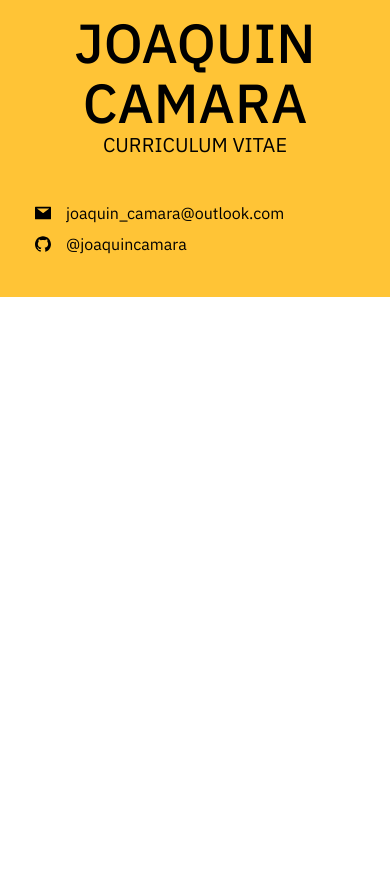
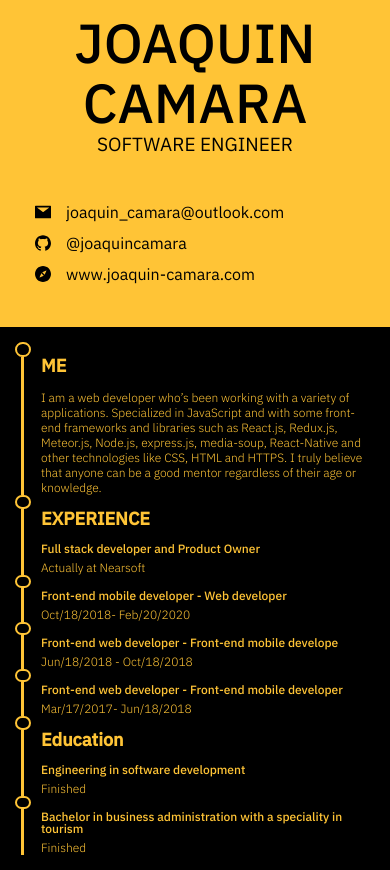
Before and after one commit to joaquincamara/cv-manager, a React (Create React App) app: page / in a window 390 px wide. Before the commit the page ends 844 px from the top, so only its background shows below. Built offline with nearby package versions, Linux system fonts and the light colour scheme.

Commit message:
profesional info component at mobile size done

```diff
--- a/src/App.js
+++ b/src/App.js
@@ -1,12 +1,13 @@
 import React from 'react';
-import logo from './logo.svg';
 import './App.scss';
-import { PresentationInfo } from './components/presentationInfo/presentationInfo';
+import { PresentationInfo } from './components/presentationInfo/PresentationInfo';
+import { ProfesionalInfo } from './components/professionalInfo/ProfesionalInfo';
 
 function App() {
   return (
     <div className='App'>
       <PresentationInfo />
+      <ProfesionalInfo />
     </div>
   );
 }
--- a/src/components/presentationInfo/presentationInfo.jsx
+++ b/src/components/presentationInfo/presentationInfo.jsx
@@ -1,5 +1,5 @@
 import React from 'react';
-import { MailFilled, GithubFilled } from '@ant-design/icons';
+import { MailFilled, GithubFilled, CompassFilled } from '@ant-design/icons';
 
 import './presentationInfo.scss';
 
@@ -10,7 +10,7 @@ export const PresentationInfo = () => {
         <h1>JOAQUIN</h1>
         <h1>CAMARA</h1>
         <p className='presentation-info__name-info__cv-text'>
-          CURRICULUM VITAE
+          SOFTWARE ENGINEER
         </p>
       </div>
 
@@ -23,6 +23,10 @@ export const PresentationInfo = () => {
           <GithubFilled />
           <p>@joaquincamara</p>
         </div>
+        <div className='presentation-info__contact-info__info-text'>
+          <CompassFilled />
+          <p>www.joaquin-camara.com</p>
+        </div>
       </div>
     </div>
   );
--- a/src/components/presentationInfo/presentationInfo.scss
+++ b/src/components/presentationInfo/presentationInfo.scss
@@ -11,7 +11,7 @@
 
     &__cv-text {
       text-align: center;
-      font-size: 20px;
+      font-size: 19px;
     }
   }
 
--- /dev/null
+++ b/src/components/professionalInfo/ProfesionalInfo.jsx
@@ -0,0 +1,48 @@
+import React from 'react';
+import { InfoSection } from './components/InfoSection';
+
+import './profesionalInfo.scss';
+
+export const ProfesionalInfo = () => {
+  return (
+    <div className='profesional-info'>
+      <InfoSection
+        sectionTitle={'ME'}
+        sectionInfo={`I am a web developer  who’s been working with a variety of applications.
+        Specialized in JavaScript and with some front-end frameworks and libraries such as React.js, Redux.js, Meteor.js, Node.js, express.js, media-soup, React-Native and other technologies like CSS, HTML and  HTTPS.
+        I truly believe that anyone can be a good mentor regardless of their age or knowledge.
+        `}
+      />
+      <InfoSection
+        sectionTitle={'EXPERIENCE'}
+        sectionSubtitle={'Full stack developer and Product Owner'}
+        sectionInfo={'Actually at Nearsoft'}
+      />
+
+      <InfoSection
+        sectionSubtitle={'Front-end mobile developer - Web developer'}
+        sectionInfo={'Oct/18/2018- Feb/20/2020'}
+      />
+      <InfoSection
+        sectionSubtitle={'Front-end web developer - Front-end mobile develope'}
+        sectionInfo={'Jun/18/2018 - Oct/18/2018'}
+      />
+      <InfoSection
+        sectionSubtitle={'Front-end web developer - Front-end mobile developer'}
+        sectionInfo={'Mar/17/2017- Jun/18/2018'}
+      />
+
+      <InfoSection
+        sectionTitle={'Education'}
+        sectionSubtitle={'Engineering in software development'}
+        sectionInfo={'Finished'}
+      />
+      <InfoSection
+        sectionSubtitle={
+          'Bachelor in business administration with a speciality in tourism'
+        }
+        sectionInfo={'Finished'}
+      />
+    </div>
+  );
+};
--- /dev/null
+++ b/src/components/professionalInfo/components/InfoSection.jsx
@@ -0,0 +1,27 @@
+import React from 'react';
+import { VerticalDivider } from './atoms/verticalDivider/VerticalDivider';
+
+import { When } from '../../../utils/When';
+
+import './infoSection.scss';
+
+export const InfoSection = ({ sectionTitle, sectionSubtitle, sectionInfo }) => {
+  console.log(sectionTitle);
+  return (
+    <div className='info-section'>
+      <VerticalDivider />
+
+      <div className='info-section__text'>
+        <When predicate={sectionTitle}>
+          <h1>{sectionTitle}</h1>
+        </When>
+        <When predicate={sectionSubtitle}>
+          <h3>{sectionSubtitle}</h3>
+        </When>
+        <When predicate={sectionInfo}>
+          <p>{sectionInfo}</p>
+        </When>
+      </div>
+    </div>
+  );
+};
--- /dev/null
+++ b/src/components/professionalInfo/components/atoms/verticalDivider/VerticalDivider.jsx
@@ -0,0 +1,12 @@
+import React from 'react';
+
+import './verticalDivider.scss';
+
+export const VerticalDivider = () => {
+  return (
+    <div className='vertical-divider'>
+      <div className='vertical-divider__circles' />
+      <div className='vertical-divider__line' />
+    </div>
+  );
+};
--- /dev/null
+++ b/src/components/professionalInfo/components/atoms/verticalDivider/verticalDivider.scss
@@ -0,0 +1,21 @@
+@import '../../../../../style/valiables';
+
+.vertical-divider {
+  display: flex;
+  flex-direction: column;
+
+  &__line {
+    border-left: 3px solid $background-yellow;
+    height: 100%;
+    box-sizing: border-box;
+    margin: 0 0 0 6px;
+    width: 0%;
+  }
+
+  &__circles {
+    border-radius: 100px;
+    width: 12px;
+    height: 12px;
+    border: 2px solid $background-yellow;
+  }
+}
--- /dev/null
+++ b/src/components/professionalInfo/components/infoSection.scss
@@ -0,0 +1,30 @@
+.info-section {
+  display: flex;
+  flex-direction: row;
+
+  &__text {
+    display: flex;
+    flex-direction: column;
+    padding: 15px 0 0 10px;
+  }
+
+  h1 {
+    font-size: 18px;
+    font-weight: 900;
+    box-sizing: border-box;
+    padding: 0 0 15px 0;
+  }
+
+  h3 {
+    font-size: 12px;
+    font-weight: 500;
+    box-sizing: border-box;
+    padding: 0 0 5px 0;
+  }
+
+  p {
+    font-size: 12px;
+    font-weight: 300;
+    line-height: 15px;
+  }
+}
--- /dev/null
+++ b/src/components/professionalInfo/profesionalInfo.scss
@@ -0,0 +1,9 @@
+@import '../../style/valiables';
+
+.profesional-info {
+  background-color: $background-black;
+  color: $background-yellow;
+  box-sizing: border-box;
+  padding: 15px;
+  justify-content: center;
+}
--- a/src/style/_valiables.scss
+++ b/src/style/_valiables.scss
@@ -1 +1,2 @@
 $background-yellow: #ffc436;
+$background-black: #000000;
--- /dev/null
+++ b/src/utils/When.jsx
@@ -0,0 +1,6 @@
+import React from 'react';
+
+export const When = ({ predicate, children }) => {
+  if (predicate) return children;
+  return <></>;
+};
```
